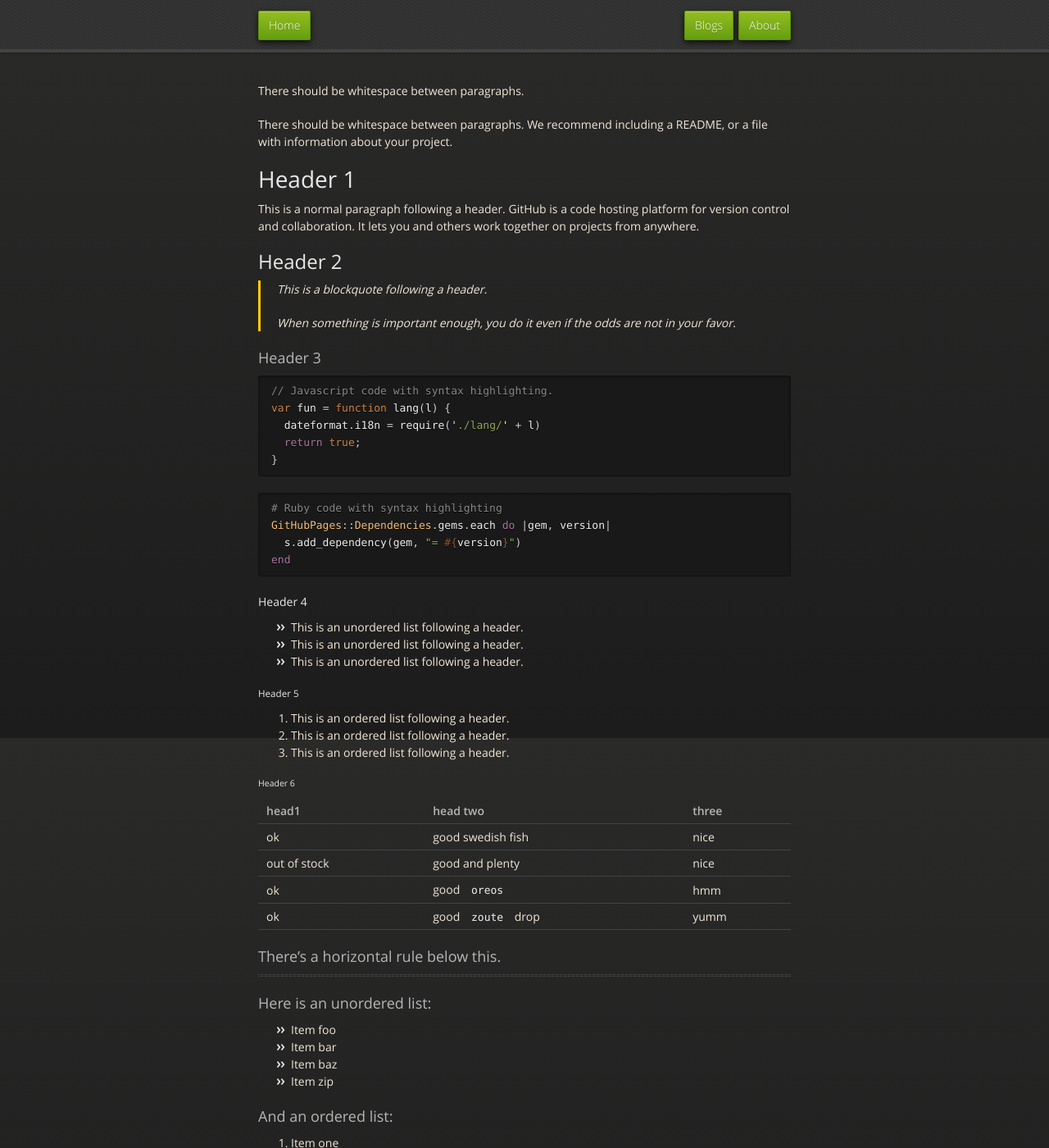
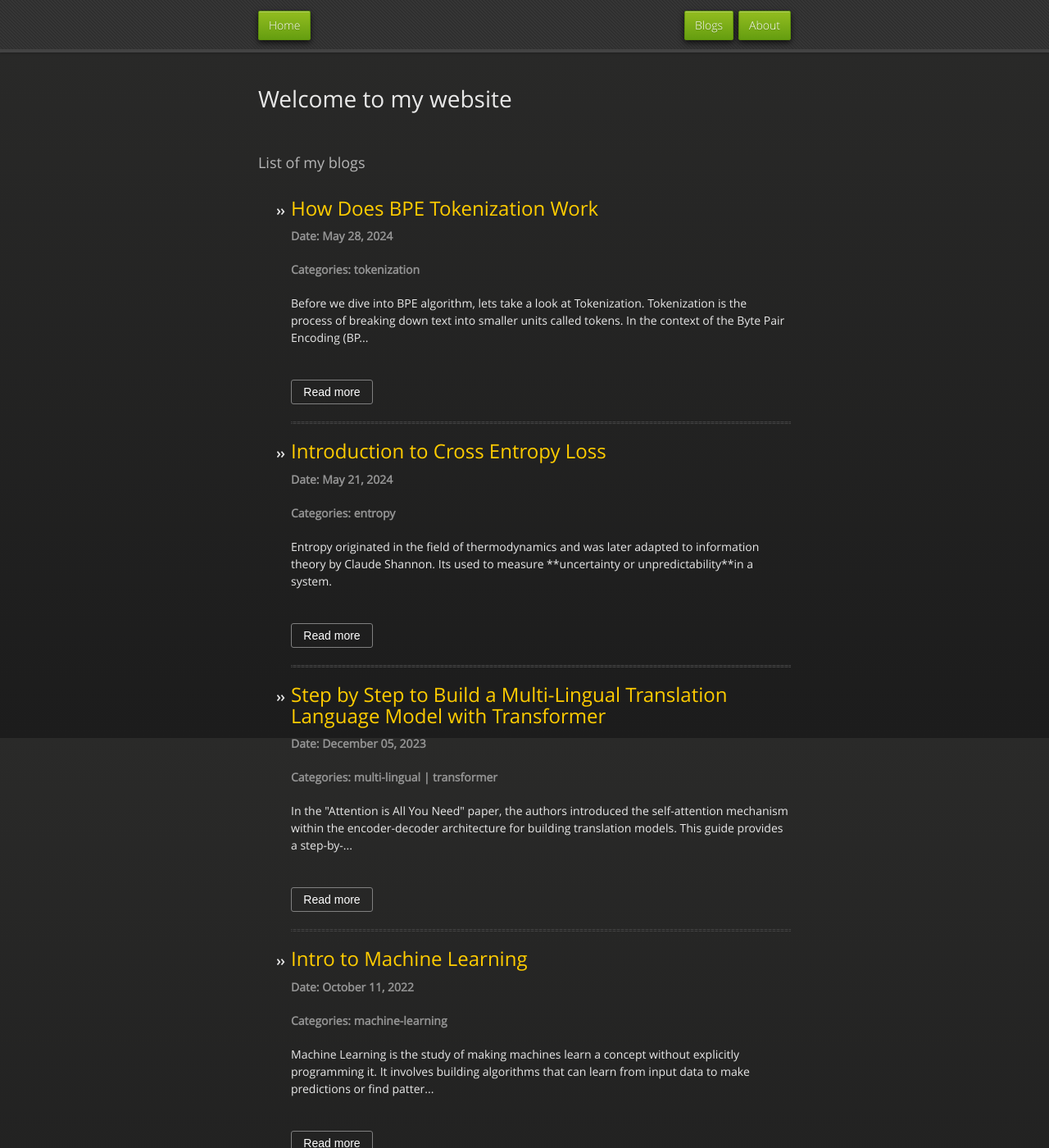
Before and after one commit to elishaadamu/tingaldama, a Jekyll site: the page built from index.md, in a window 1280 px wide and 1400 px high. Shown: the whole window at 82% size. Built offline with Jekyll 4.4.1, drawn with Linux system fonts in a browser that asks for light colours; our own code applies the rules of GitHub Pages for plain Markdown files; some of the changed text lies outside the part shown.

Commit message:
customised work

````diff
--- a/_layouts/default.html
+++ b/_layouts/default.html
@@ -17,6 +17,7 @@
     <meta name="viewport" content="width=device-width, initial-scale=1, user-scalable=no">
     {% include head-custom.html %}
   </head>
+
   <body>
     {% include header.html %}
     <div class="wrapper">
--- /dev/null
+++ b/_layouts/home.html
@@ -0,0 +1,82 @@
+<!doctype html>
+<html lang="{{ site.lang | default: "en-US" }}">
+  <head>
+    <meta charset="utf-8">
+    <meta http-equiv="X-UA-Compatible" content="IE=edge">
+
+{% seo %}
+    <link rel="stylesheet" href="{{ '/assets/css/style.css?v=' | append: site.github.build_revision | relative_url }}">
+    <script src="https://code.jquery.com/jquery-1.12.4.min.js" integrity="sha256-ZosEbRLbNQzLpnKIkEdrPv7lOy9C27hHQ+Xp8a4MxAQ=" crossorigin="anonymous"></script>
+    <script src="{{ '/assets/js/respond.js' | relative_url }}"></script>
+    <!--[if lt IE 9]>
+      <script src="//html5shiv.googlecode.com/svn/trunk/html5.js"></script>
+    <![endif]-->
+    <!--[if lt IE 8]>
+    <link rel="stylesheet" href="{{ '/assets/css/ie.css' | relative_url }}">
+    <![endif]-->
+    <meta name="viewport" content="width=device-width, initial-scale=1, user-scalable=no">
+    {% include head-custom.html %}
+  </head>
+  <body>
+    <style>
+        .button-blog{
+            color: white;
+            border: 1px solid grey;
+            border-radius: 3px;
+            width: 100px;
+            height: 30px;
+            background-color: transparent;
+            margin-top: 10px;
+        }
+        .button-blog:hover{
+            background-color: rgb(39, 38, 38);
+        }
+
+    .categories{
+  font-weight: bold;
+  color: #949494;
+}
+.date{
+  font-weight: bold !important;
+  color: #949494 !important;
+}
+.container-content{
+    max-width: 650px;
+    padding: 30px 0px 20px 0px !important;
+    margin: 20px 0;
+    margin-top: 75px;
+}
+    </style>
+    {% include header.html %}
+    <div class="wrapper">
+
+      <section class="container-content">
+
+
+        {{ content }}
+
+      </section>
+      <h3>List of my blogs</h3>
+      <br>
+      <ul>
+        {% for post in site.posts %}
+          <li>
+           <h2> <a href="{{site.baseurl}}/{{ post.url }}">{{ post.title }}</a></h2>
+           <p class="date">Date: {{ post.date | date: "%B %d, %Y" }}</p>
+           <p class="categories">
+            Categories: {{ post.categories | join: " | " }}
+           </p>
+           <h4>{{ post.summary | truncate: 200}}</h4>
+
+            <br>
+
+            <a href="{{site.baseurl}}{{post.url}}"><button class="button-blog"> Read more</button></a>
+          </li>
+          <br>
+          <hr>
+        {% endfor %}
+      </ul>
+      {% include footer.html %}
+    </div>
+  </body>
+</html>
--- a/index.md
+++ b/index.md
@@ -1,142 +1,5 @@
 ---
-layout: default
+layout: home
 ---
 
-
-
-<!--
- * @Author: Ting Aldama tingaldama278@gmail.com
- * @Date: 2024-05-21 08:23:33
- * @LastEditors: Ting Aldama tingaldama278@gmail.com
- * @LastEditTime: 2024-06-09 22:01:12
- * @FilePath: /Blogs/index.markdown
- * @Description: 这是默认设置,请设置`customMade`, 打开koroFileHeader查看配置 进行设置: https://github.com/OBKoro1/koro1FileHeader/wiki/%E9%85%8D%E7%BD%AE
--->
-
-
-There should be whitespace between paragraphs.
-
-There should be whitespace between paragraphs. We recommend including a README, or a file with information about your project.
-
-# Header 1
-
-This is a normal paragraph following a header. GitHub is a code hosting platform for version control and collaboration. It lets you and others work together on projects from anywhere.
-
-## Header 2
-
-> This is a blockquote following a header.
->
-> When something is important enough, you do it even if the odds are not in your favor.
-
-### Header 3
-
-```js
-// Javascript code with syntax highlighting.
-var fun = function lang(l) {
-  dateformat.i18n = require('./lang/' + l)
-  return true;
-}
-```
-
-```ruby
-# Ruby code with syntax highlighting
-GitHubPages::Dependencies.gems.each do |gem, version|
-  s.add_dependency(gem, "= #{version}")
-end
-```
-
-#### Header 4
-
-*   This is an unordered list following a header.
-*   This is an unordered list following a header.
-*   This is an unordered list following a header.
-
-##### Header 5
-
-1.  This is an ordered list following a header.
-2.  This is an ordered list following a header.
-3.  This is an ordered list following a header.
-
-###### Header 6
-
-| head1        | head two          | three |
-|:-------------|:------------------|:------|
-| ok           | good swedish fish | nice  |
-| out of stock | good and plenty   | nice  |
-| ok           | good `oreos`      | hmm   |
-| ok           | good `zoute` drop | yumm  |
-
-### There's a horizontal rule below this.
-
-* * *
-
-### Here is an unordered list:
-
-*   Item foo
-*   Item bar
-*   Item baz
-*   Item zip
-
-### And an ordered list:
-
-1.  Item one
-1.  Item two
-1.  Item three
-1.  Item four
-
-### And a nested list:
-
-- level 1 item
-  - level 2 item
-  - level 2 item
-    - level 3 item
-    - level 3 item
-- level 1 item
-  - level 2 item
-  - level 2 item
-  - level 2 item
-- level 1 item
-  - level 2 item
-  - level 2 item
-- level 1 item
-
-### Small image
-
-![Octocat](https://github.githubassets.com/images/icons/emoji/octocat.png)
-
-### Large image
-
-![Branching](https://guides.github.com/activities/hello-world/branching.png)
-
-
-### Definition lists can be used with HTML syntax.
-
-<dl>
-<dt>Name</dt>
-<dd>Godzilla</dd>
-<dt>Born</dt>
-<dd>1952</dd>
-<dt>Birthplace</dt>
-<dd>Japan</dd>
-<dt>Color</dt>
-<dd>Green</dd>
-</dl>
-
-```
-Long, single-line code blocks should not wrap. They should horizontally scroll if they are too long. This line should be long enough to demonstrate this.
-```
-
-```
-The final element.
-```
-
-### List of Posts
-
-<ul>
-  {% for post in site.posts %}
-    <li>
-      <a href="{{ post.url }}">{{ post.title }}</a>
-      <span>{{ post.date | date: "%B %d, %Y" }}</span>
-    </li>
-  {% endfor %}
-</ul>
+# Welcome to my website
````
Also changed, not shown: _posts/2023-12-05-Built-Translation-Model-with-Transformer.md (+1 -1 lines).
